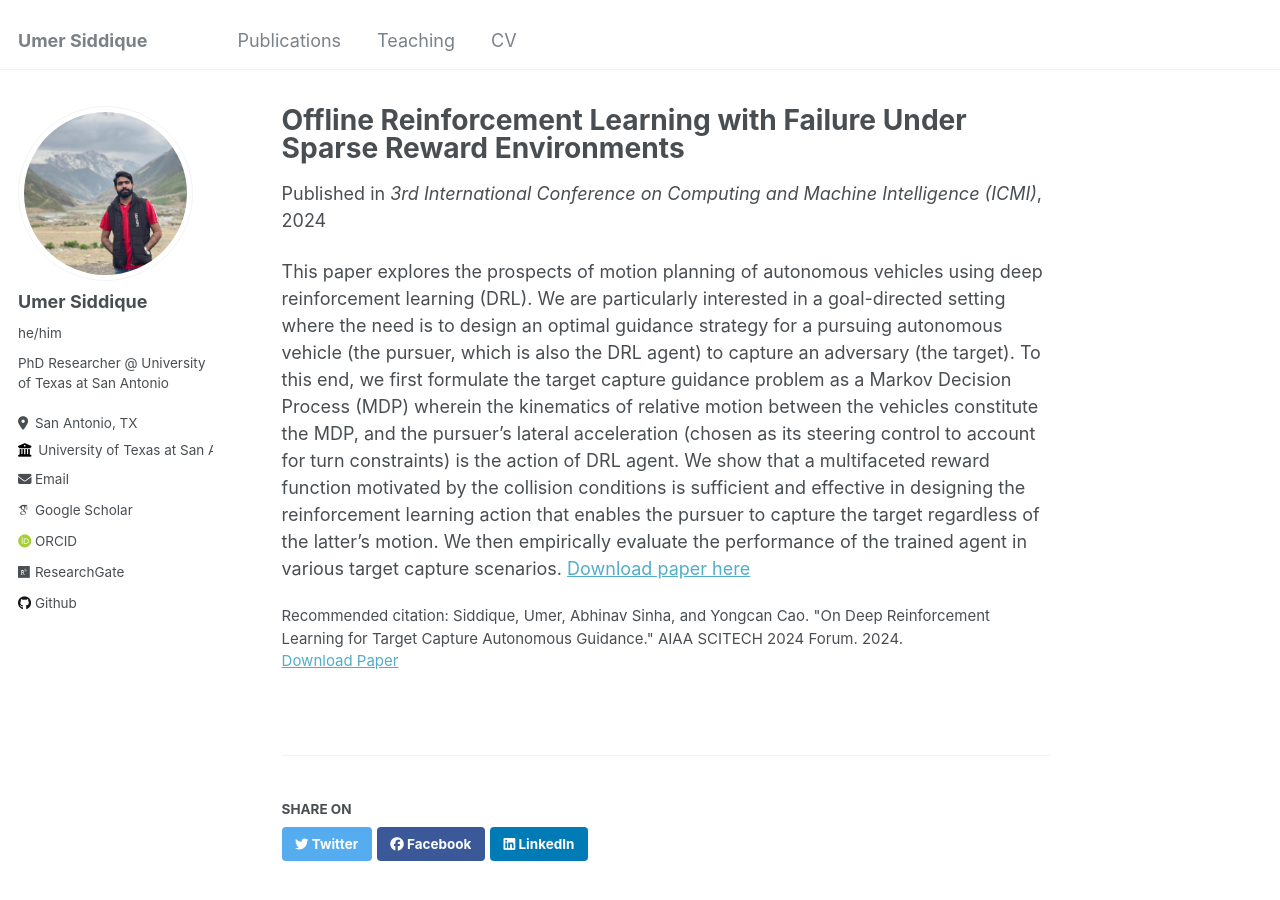
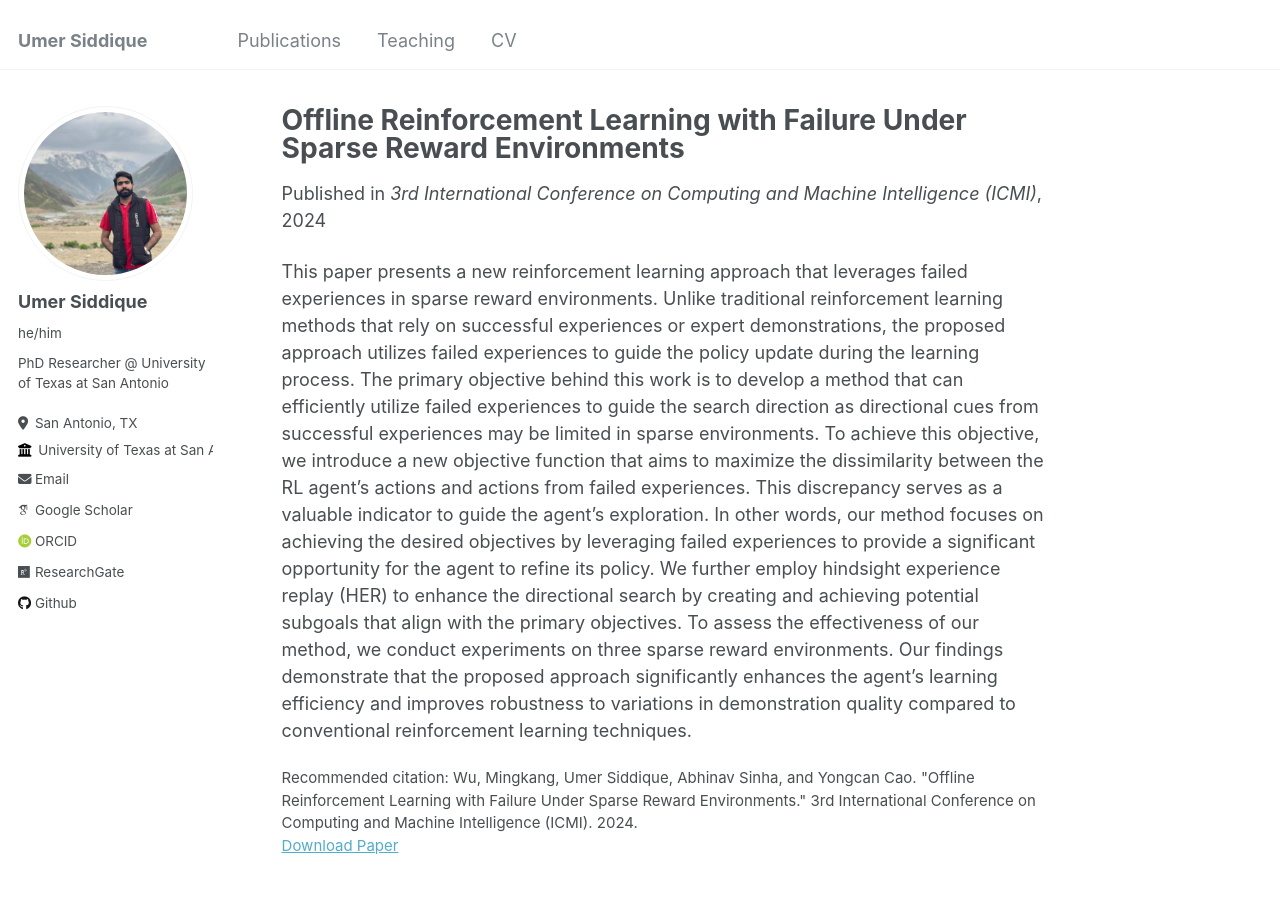
Before and after one commit to umersiddique94/umersiddique94.github.io, a Jekyll site: the page built from _publications/2024-ICMI-OfflineRL.md, in a window 1280 px wide and 900 px high. Built offline with Jekyll 4.4.1, drawn with Linux system fonts in a browser that asks for light colours; some web fonts are replaced.

Commit message:
update publications

```diff
--- a/_publications/2024-ICMI-OfflineRL.md
+++ b/_publications/2024-ICMI-OfflineRL.md
@@ -4,9 +4,9 @@ collection: publications
 permalink: /publication/2024-ICMI-OfflineRL
 date: 2024-03-01
 venue: '3rd International Conference on Computing and Machine Intelligence (ICMI)'
-paperurl: 'https://arc.aiaa.org/doi/10.2514/6.2024-0957'
-citation: 'Siddique, Umer, Abhinav Sinha, and Yongcan Cao. "On Deep Reinforcement Learning for Target Capture Autonomous Guidance." AIAA SCITECH 2024 Forum. 2024.'
+paperurl: ' '
+citation: 'Wu, Mingkang, Umer Siddique, Abhinav Sinha, and Yongcan Cao. "Offline Reinforcement Learning with Failure Under Sparse Reward Environments." 3rd International Conference on Computing and Machine Intelligence (ICMI). 2024.'
 ---
 
-This paper explores the prospects of motion planning of autonomous vehicles using deep reinforcement learning (DRL). We are particularly interested in a goal-directed setting where the need is to design an optimal guidance strategy for a pursuing autonomous vehicle (the pursuer, which is also the DRL agent) to capture an adversary (the target). To this end, we first formulate the target capture guidance problem as a Markov Decision Process (MDP) wherein the kinematics of relative motion between the vehicles constitute the MDP, and the pursuer's lateral acceleration (chosen as its steering control to account for turn constraints) is the action of DRL agent. We show that a multifaceted reward function motivated by the collision conditions is sufficient and effective in designing the reinforcement learning action that enables the pursuer to capture the target regardless of the latter's motion. We then empirically evaluate the performance of the trained agent in various target capture scenarios.
-[Download paper here](https://arc.aiaa.org/doi/10.2514/6.2024-0957)
+This paper presents a new reinforcement learning approach that leverages failed experiences in sparse reward environments.  Unlike traditional reinforcement learning methods that rely on successful experiences or expert demonstrations, the proposed approach utilizes failed experiences to guide the policy update during the learning process. The primary objective behind this work is to develop a method that can efficiently utilize failed experiences to guide the search direction as directional cues from successful experiences may be limited in sparse environments. To achieve this objective, we introduce a new objective function that aims to maximize the dissimilarity between the RL agent's actions and actions from failed experiences.
+This discrepancy serves as a valuable indicator to guide the agent's exploration. In other words, our method focuses on achieving the desired objectives by leveraging failed experiences to provide a significant opportunity for the agent to refine its policy. We further employ hindsight experience replay (HER) to enhance the directional search by creating and achieving potential subgoals that align with the primary objectives. To assess the effectiveness of our method, we conduct experiments on three sparse reward environments. Our findings demonstrate that the proposed approach significantly enhances the agent's learning efficiency and improves robustness to variations in demonstration quality compared to conventional reinforcement learning techniques.
```
